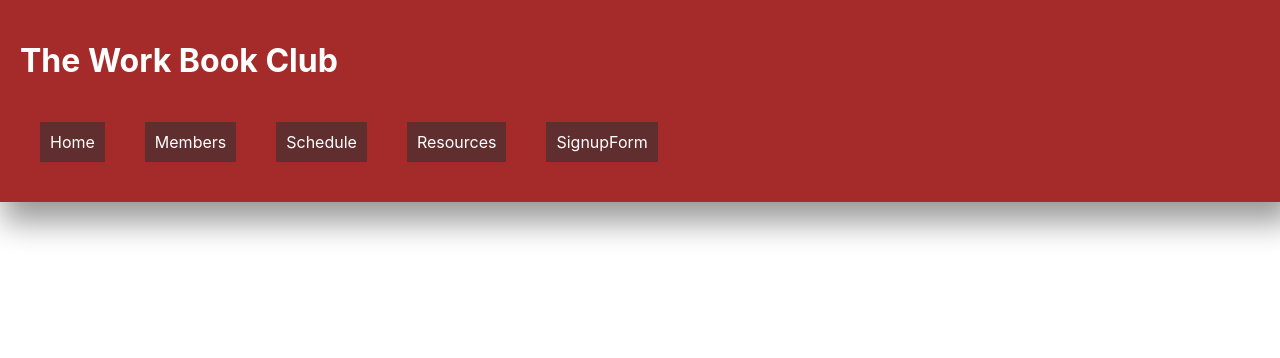
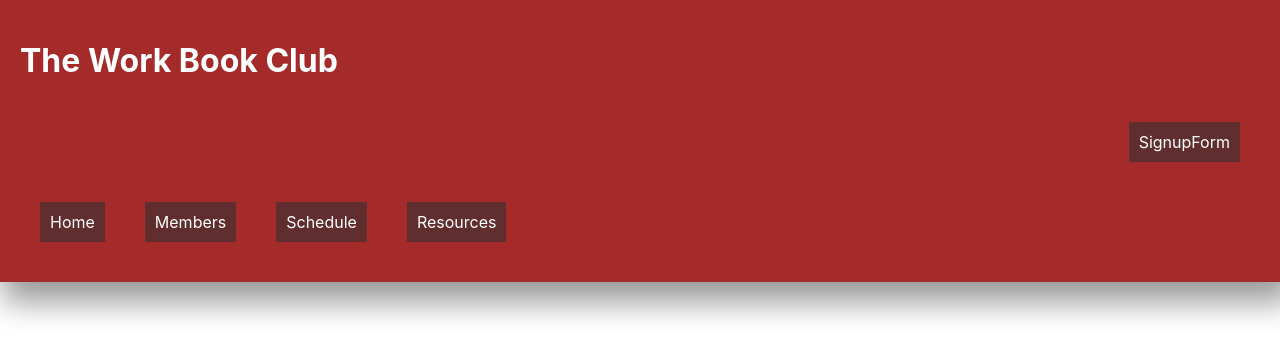
Before and after one commit to we-live-inside-a-dream/project-book-club, a React (Create React App) app in the folder client/: page / in a window 1280 px wide. Shown: the top 358 px of the page. Built offline with nearby package versions, Linux system fonts and the light colour scheme.

Commit message:
added signupForm to navbar tried repositioning it

```diff
--- a/client/src/components/Navbar.css
+++ b/client/src/components/Navbar.css
@@ -19,3 +19,8 @@
     display:flex;
     flex-direction:row;
 }
+
+.signupButton{
+    display: flex;
+    justify-content: flex-end;
+}
--- a/client/src/components/Navbar.js
+++ b/client/src/components/Navbar.js
@@ -3,12 +3,14 @@ import './Navbar.css'
 function Navbar() {
   return (
     <>
+        <div class='signupButton'>
+        <NavbarItem title={'SignupForm'} address={'/signupForm'}/>
+        </div>
       <div class='navBar'>
         <NavbarItem title={'Home'} address={'/'}/>
         <NavbarItem title={'Members'} address={'/members'}/>
         <NavbarItem title={'Schedule'} address={'/schedule'}/>
         <NavbarItem title={'Resources'} address={'/resources'}/>
-        <NavbarItem title={'SignupForm'} address={'/signupForm'}/>
       </div>
     </>
   );
```
